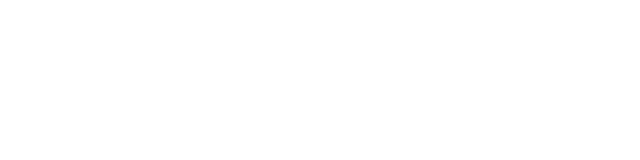
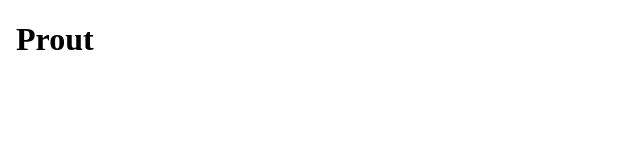
Before and after one commit to boutdelaine/massyle_fr, an Angular app: page / in a window 1280 px wide. Shown: the top 160 px of the page, without its empty margins (0-640 px from the left). Built offline with nearby package versions, Linux system fonts and the light colour scheme.

Commit message:
Prout commit

```diff
--- a/src/app/app.component.html
+++ b/src/app/app.component.html
@@ -7,6 +7,6 @@
   <title>Document</title>
 </head>
 <body>
-
+  <h1>Prout</h1>
 </body>
 </html>
```
